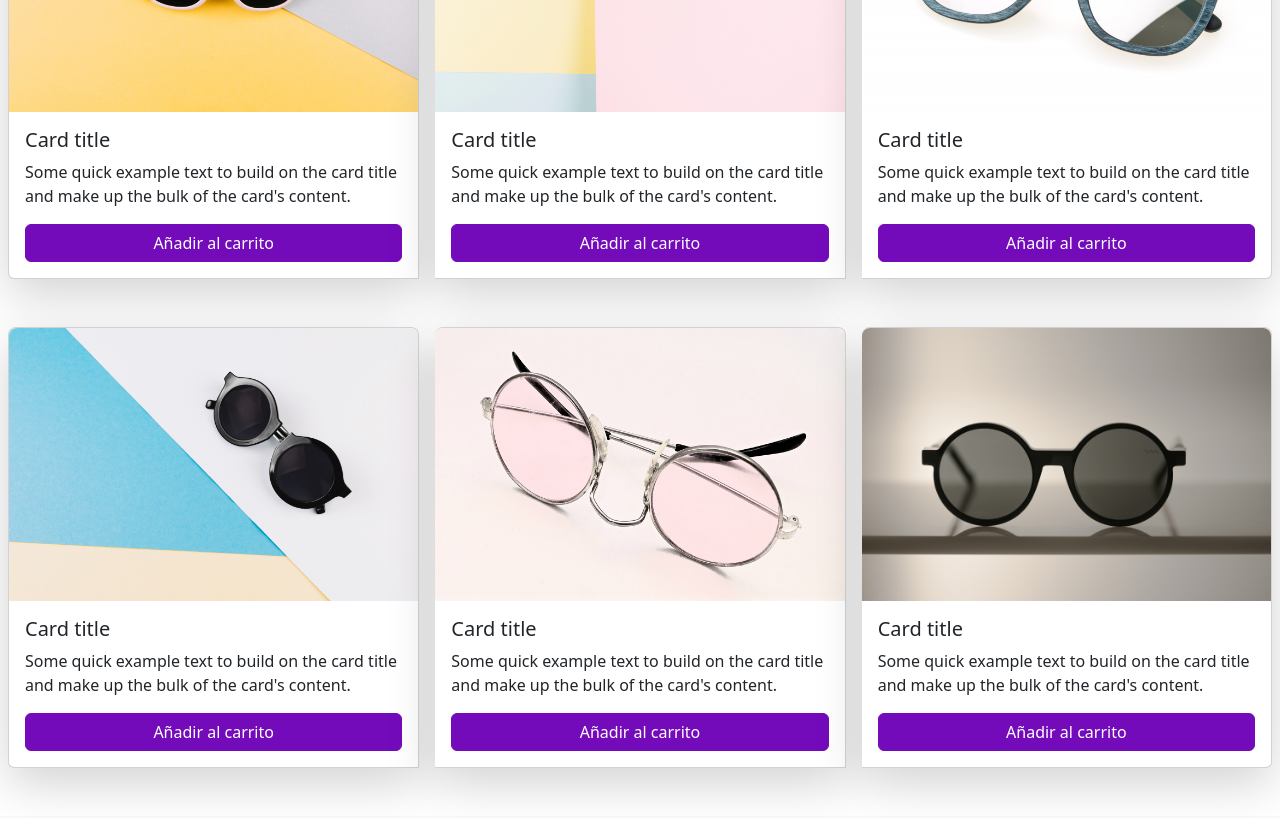
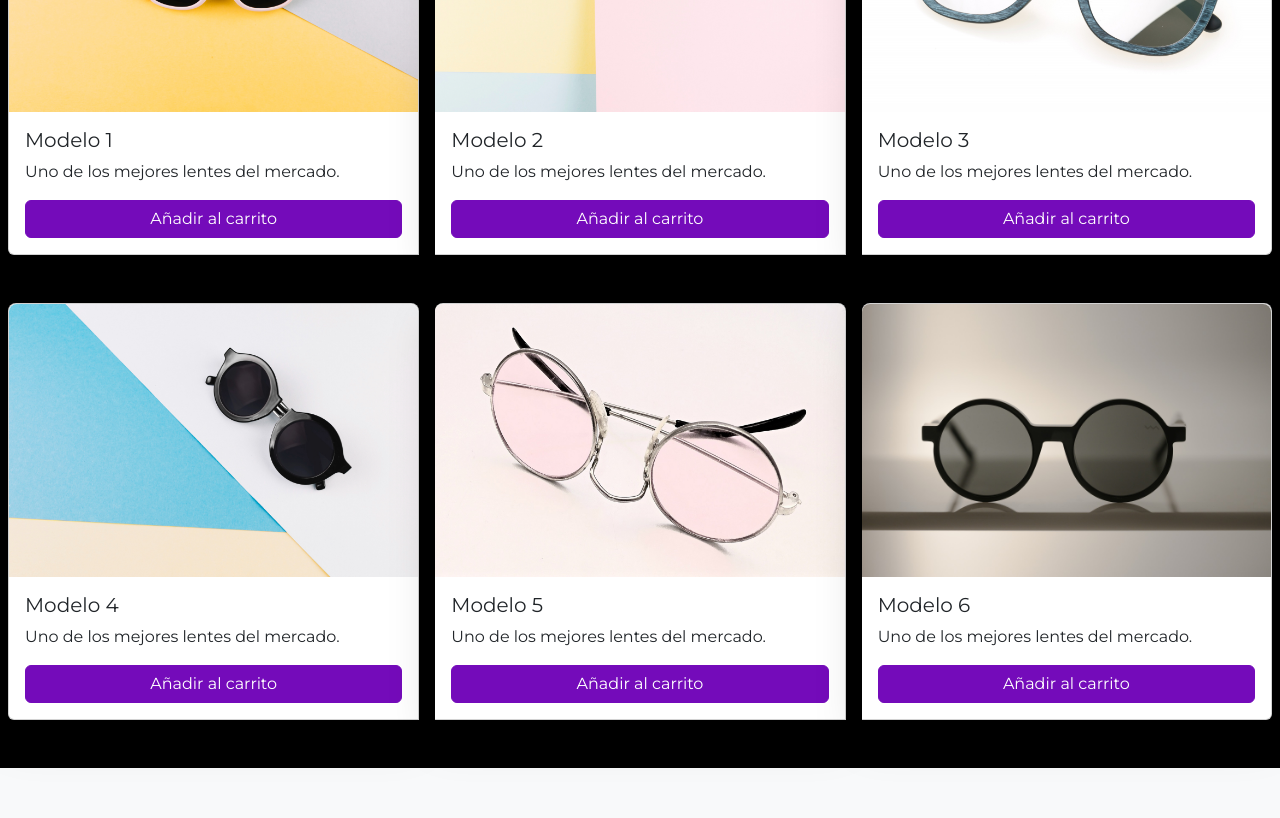
Before and after one commit to sasha-div/PF_DiVentura, a plain HTML site: page pages/lentes-de-sol.html in a window 1280 px wide. Shown: the part 490-1308 px from the top of the page. Drawn offline with nearby package versions, Linux system fonts and the light colour scheme.

Commit message:
Cambios en color de background, fuentes y completación de texto en las cards

```diff
--- a/css/styles.css
+++ b/css/styles.css
@@ -3,6 +3,18 @@
 * {
     margin: 0;
     padding: 0;
+}
+
+body {
+    background-color: black;
+    color: white;
+    font-family: 'Montserrat', sans-serif;
+}
+
+.contactanos {
+    background-color: white;
+    color: black;
+    font-family: 'Montserrat', sans-serif;
 }
 
 img {
--- a/pages/lentes-de-sol.html
+++ b/pages/lentes-de-sol.html
@@ -74,16 +74,14 @@
 
     <!-- GRUPO CARD 1 -->
 
-    <section class="padre-cards-grupo1 card-group gap-3 mx-2 mb-5">
+    <section class="padre-cards-grupo1 card-group gap-3 mx-2 mb-5 text-secondary">
 
         <!-- CARD 1 -->
         <div class="card shadow-lg rounded-top-3" style="width: 18rem;">
             <img src="../img/sol-codigolente1.jpg" class="card-img-top rounded-top-3" alt="Lente de sol modelo 1">
             <div class="card-body">
-                <h5 class="card-title">Card title</h5>
-                <p class="card-text">Some quick example text to build on the card title and make up the bulk of the
-                    card's
-                    content.</p>
+                <h5 class="card-title text-dark">Modelo 1</h5>
+                <p class="card-text">Uno de los mejores lentes del mercado.</p>
                 <a href="#" class="btn btn-primary d-flex justify-content-center">Añadir al carrito</a>
             </div>
         </div>
@@ -93,10 +91,8 @@
         <div class="card shadow-lg rounded-top-3" style="width: 18rem;">
             <img src="../img/sol-codigolente2.jpg" class="card-img-top rounded-top-3" alt="Lente de sol modelo 2">
             <div class="card-body">
-                <h5 class="card-title">Card title</h5>
-                <p class="card-text">Some quick example text to build on the card title and make up the bulk of the
-                    card's
-                    content.</p>
+                <h5 class="card-title text-dark">Modelo 2</h5>
+                <p class="card-text">Uno de los mejores lentes del mercado.</p>
                 <a href="#" class="btn btn-primary d-flex justify-content-center">Añadir al carrito</a>
             </div>
         </div>
@@ -106,10 +102,8 @@
         <div class="card shadow-lg rounded-top-3" style="width: 18rem;">
             <img src="../img/sol-codigolente3.jpg" class="card-img-top rounded-top-3" alt="Lente de sol modelo 3">
             <div class="card-body">
-                <h5 class="card-title">Card title</h5>
-                <p class="card-text">Some quick example text to build on the card title and make up the bulk of the
-                    card's
-                    content.</p>
+                <h5 class="card-title text-dark">Modelo 3</h5>
+                <p class="card-text">Uno de los mejores lentes del mercado.</p>
                 <a href="#" class="btn btn-primary d-flex justify-content-center">Añadir al carrito</a>
             </div>
         </div>
@@ -117,15 +111,13 @@
 
     <!-- GRUPO CARD 2 -->
 
-    <section class="padre-cards-grupo2 card-group gap-3 m-2">
+    <section class="padre-cards-grupo2 card-group gap-3 m-2 text-secondary">
         <!-- CARD 4 -->
         <div class="card shadow-lg rounded-top-3" style="width: 18rem;">
             <img src="../img/sol-codigolente4.jpg" class="card-img-top rounded-top-3" alt="Lente de sol modelo 4">
             <div class="card-body">
-                <h5 class="card-title">Card title</h5>
-                <p class="card-text">Some quick example text to build on the card title and make up the bulk of the
-                    card's
-                    content.</p>
+                <h5 class="card-title text-dark">Modelo 4</h5>
+                <p class="card-text">Uno de los mejores lentes del mercado.</p>
                 <a href="#" class="btn btn-primary d-flex justify-content-center">Añadir al carrito</a>
             </div>
         </div>
@@ -135,10 +127,8 @@
         <div class="card shadow-lg rounded-top-3" style="width: 18rem;">
             <img src="../img/sol-codigolente5.jpg" class="card-img-top rounded-top-3" alt="Lente de sol modelo 5">
             <div class="card-body">
-                <h5 class="card-title">Card title</h5>
-                <p class="card-text">Some quick example text to build on the card title and make up the bulk of the
-                    card's
-                    content.</p>
+                <h5 class="card-title text-dark">Modelo 5</h5>
+                <p class="card-text">Uno de los mejores lentes del mercado.</p>
                 <a href="#" class="btn btn-primary d-flex justify-content-center">Añadir al carrito</a>
             </div>
         </div>
@@ -148,10 +138,8 @@
         <div class="card shadow-lg rounded-top-3" style="width: 18rem;">
             <img src="../img/sol-codigolente6.jpg" class="card-img-top rounded-top-3" alt="Lente de sol modelo 6">
             <div class="card-body">
-                <h5 class="card-title">Card title</h5>
-                <p class="card-text">Some quick example text to build on the card title and make up the bulk of the
-                    card's
-                    content.</p>
+                <h5 class="card-title text-dark">Modelo 6</h5>
+                <p class="card-text">Uno de los mejores lentes del mercado.</p>
                 <a href="#" class="btn btn-primary d-flex justify-content-center">Añadir al carrito</a>
             </div>
         </div>
```
Also changed, not shown: pages/accesorios.html (+14 -26 lines), pages/contactanos.html (+1 -1 lines), pages/lentes-opticos.html (+14 -26 lines), img/accesorio-codigo6.jpg.
